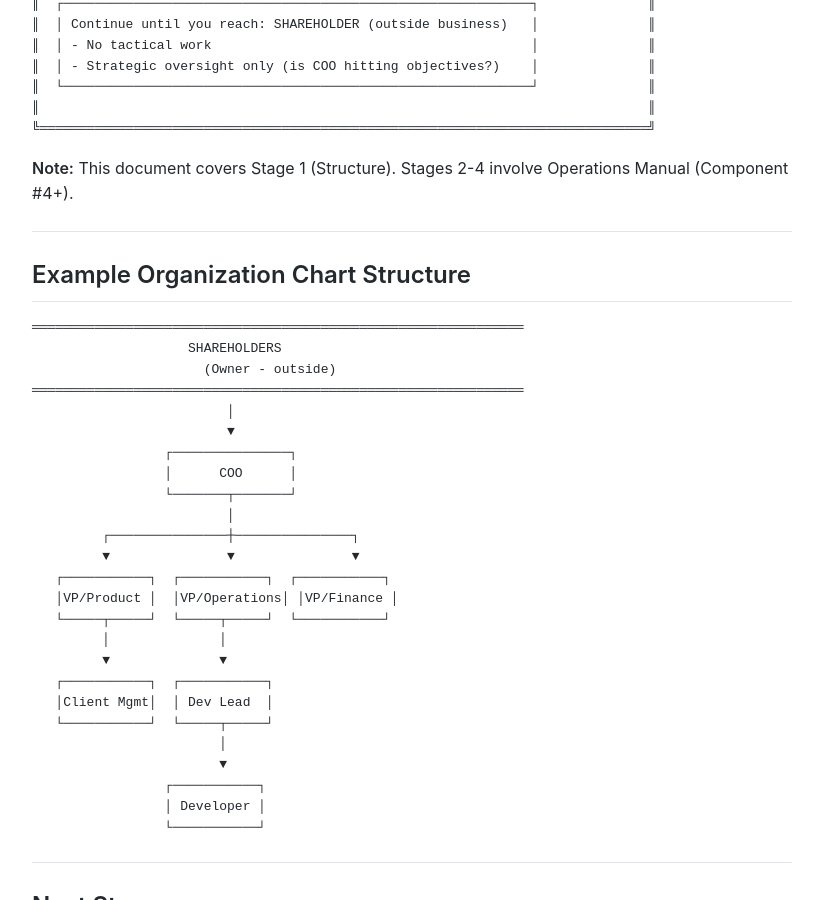
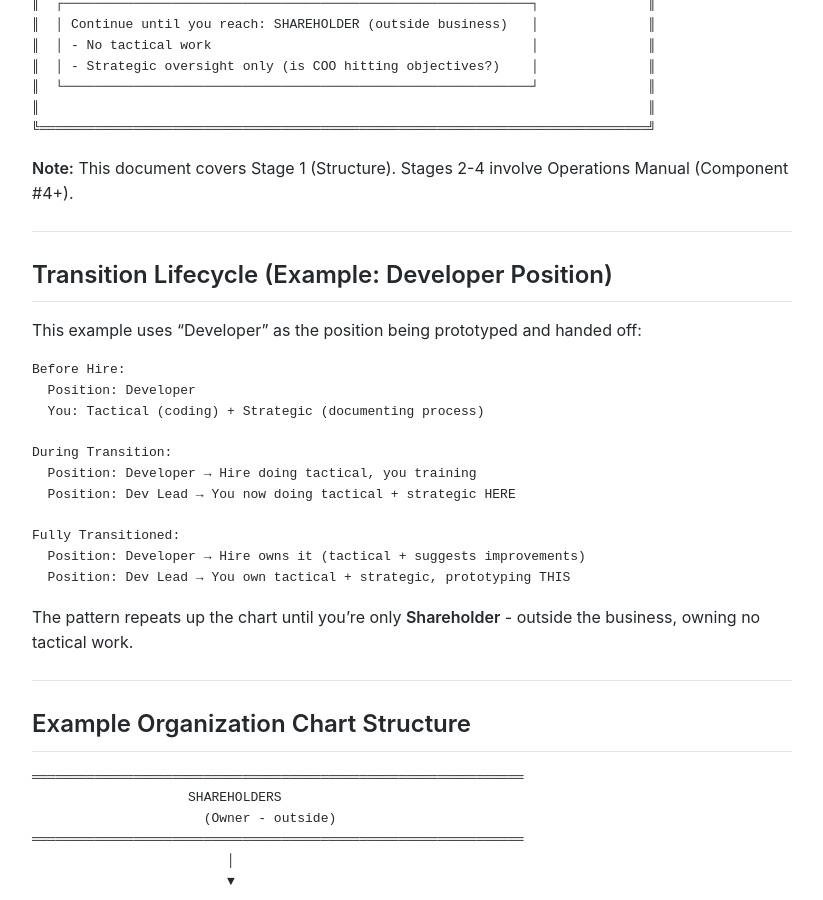
Before and after one commit to MariusWilsch/public-wilsch-ai-pages, a Jekyll site: the page built from global/organizational-strategy-lifecycle.md, in a window 1280 px wide and 900 px high, scrolled down 4171 px. Shown: the whole window, without its empty margins (228-1051 px from the left). Built offline with Jekyll 4.4.1, drawn with Linux system fonts in a browser that asks for light colours; our own code applies the rules of GitHub Pages for plain Markdown files.

Commit message:
Sync from hippocampus 2026-02-04

````diff
--- a/global/organizational-strategy-lifecycle.md
+++ b/global/organizational-strategy-lifecycle.md
@@ -186,6 +186,28 @@ Position Contracts (accountability documents)
 
 ---
 
+## Transition Lifecycle (Example: Developer Position)
+
+This example uses "Developer" as the position being prototyped and handed off:
+
+```
+Before Hire:
+  Position: Developer
+  You: Tactical (coding) + Strategic (documenting process)
+
+During Transition:
+  Position: Developer → Hire doing tactical, you training
+  Position: Dev Lead → You now doing tactical + strategic HERE
+
+Fully Transitioned:
+  Position: Developer → Hire owns it (tactical + suggests improvements)
+  Position: Dev Lead → You own tactical + strategic, prototyping THIS
+```
+
+The pattern repeats up the chart until you're only **Shareholder** - outside the business, owning no tactical work.
+
+---
+
 ## Example Organization Chart Structure
 
 ```
````
